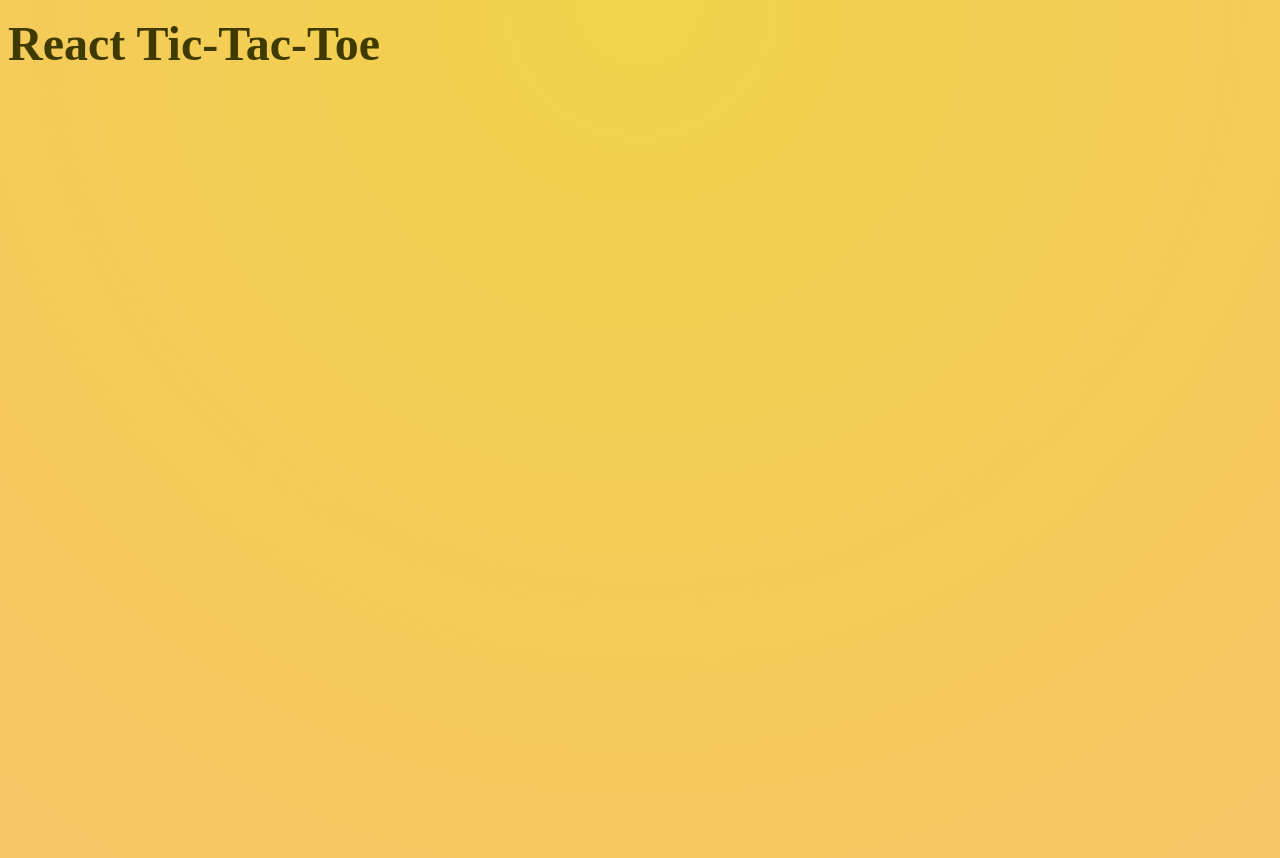
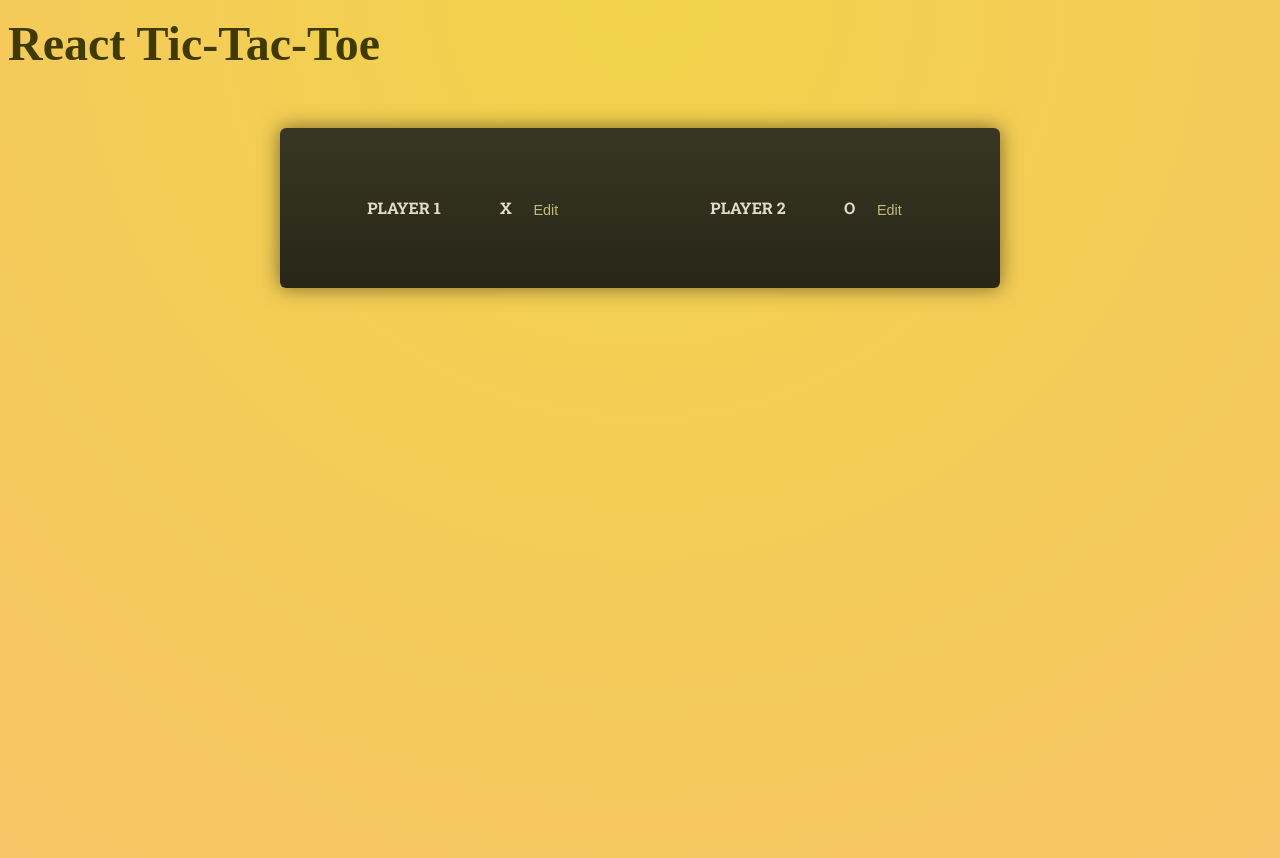
Before and after one commit to gaurav700/React_tic-tac-toe, a React (Create React App) app: page / in a window 1280 px wide. Shown: the top 858 px of the page. Built offline with nearby package versions, Linux system fonts and the light colour scheme; a web font is replaced by a local one.

Commit message:
Working with states

```diff
--- a/src/App.js
+++ b/src/App.js
@@ -1,10 +1,17 @@
+import PlayersInfo from "./components/PlayersInfo";
 
 function App() {
-
-
   return (
-    <h1>React Tic-Tac-Toe</h1>
-  )
+    <main>
+      <h1>React Tic-Tac-Toe</h1>
+      <div id="game-container">
+        <ol id="players">
+          <PlayersInfo initialName={"Player 1"} symbol={"X"} />
+          <PlayersInfo initialName={"Player 2"} symbol={"O"} />
+        </ol>
+      </div>
+    </main>
+  );
 }
 
-export default App
+export default App;
--- /dev/null
+++ b/src/components/PlayersInfo.jsx
@@ -0,0 +1,25 @@
+import { useState } from "react";
+
+export default function PlayersInfo({ initialName, symbol }) {
+  const [isEdit, setIsEdit] = useState(false);
+  const [playerName, setPlayerName] = useState(initialName);
+  function handleClick() {
+    setIsEdit(!isEdit);
+  }
+  function handleChange(event) {
+    setPlayerName(event.target.value);
+  }
+  return (
+    <li>
+      <span className="player">
+        {isEdit ? (
+          <input type="text" value={playerName} onChange={handleChange} />
+        ) : (
+          <span className="player-name">{playerName}</span>
+        )}
+        <span className="player-symbol">{symbol}</span>
+      </span>
+      <button onClick={handleClick}>{isEdit ? "Save" : "Edit"}</button>
+    </li>
+  );
+}
```
